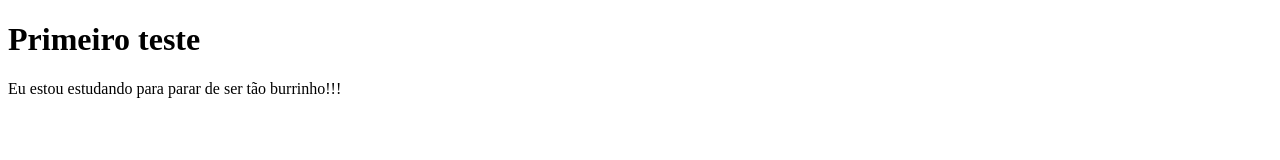
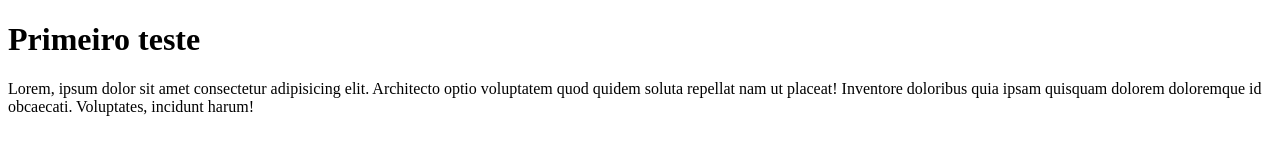
Before and after one commit to vinicius-005/primeiro_site, a plain HTML site: page index.html in a window 1280 px wide. Drawn offline with Linux system fonts and the light colour scheme.

Commit message:
alteração

```diff
--- a/index.html
+++ b/index.html
@@ -8,6 +8,6 @@
 </head>
 <body>
     <h1>Primeiro teste </h1>
-    <p>Eu estou estudando para parar de ser tão burrinho!!!</p>
+    <p>Lorem, ipsum dolor sit amet consectetur adipisicing elit. Architecto optio voluptatem quod quidem soluta repellat nam ut placeat! Inventore doloribus quia ipsam quisquam dolorem doloremque id obcaecati. Voluptates, incidunt harum!</p>
 </body>
 </html>
```
